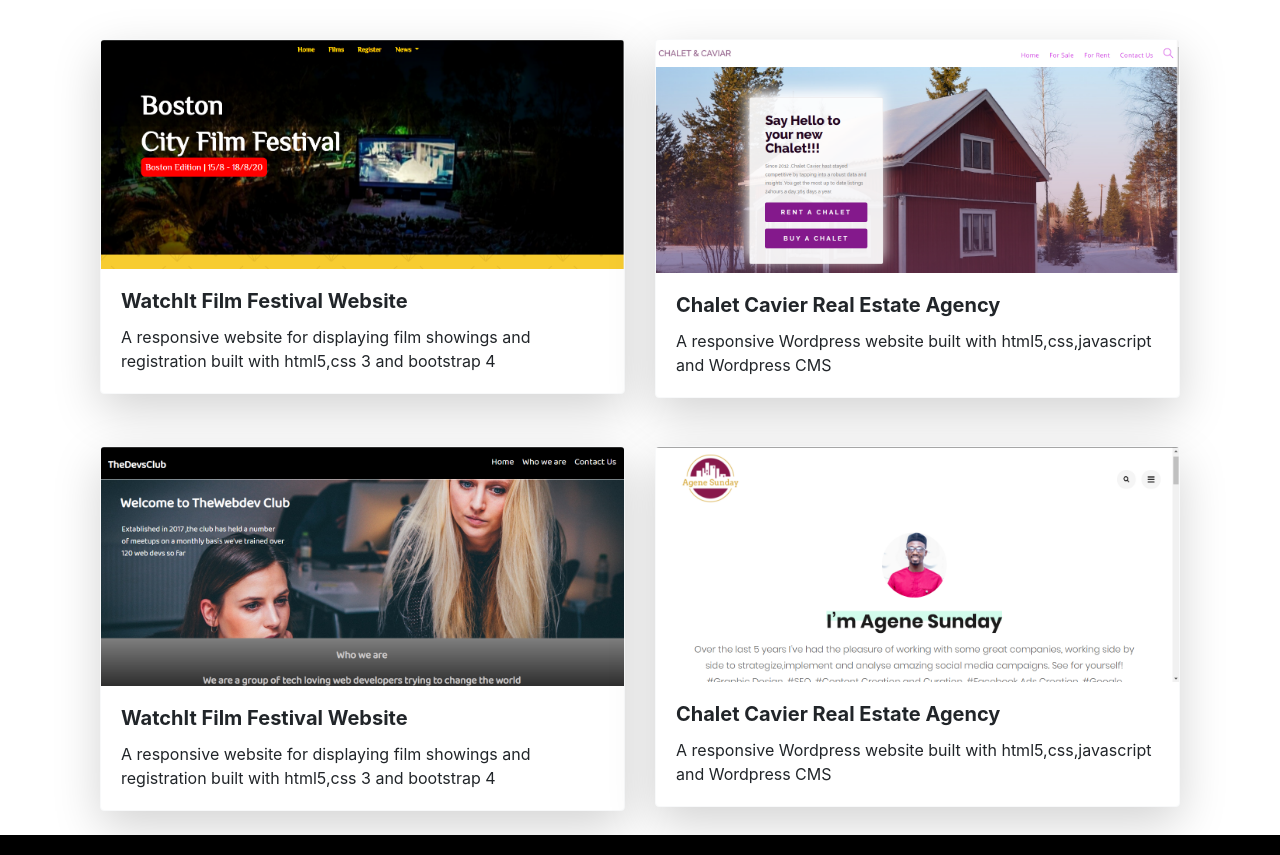
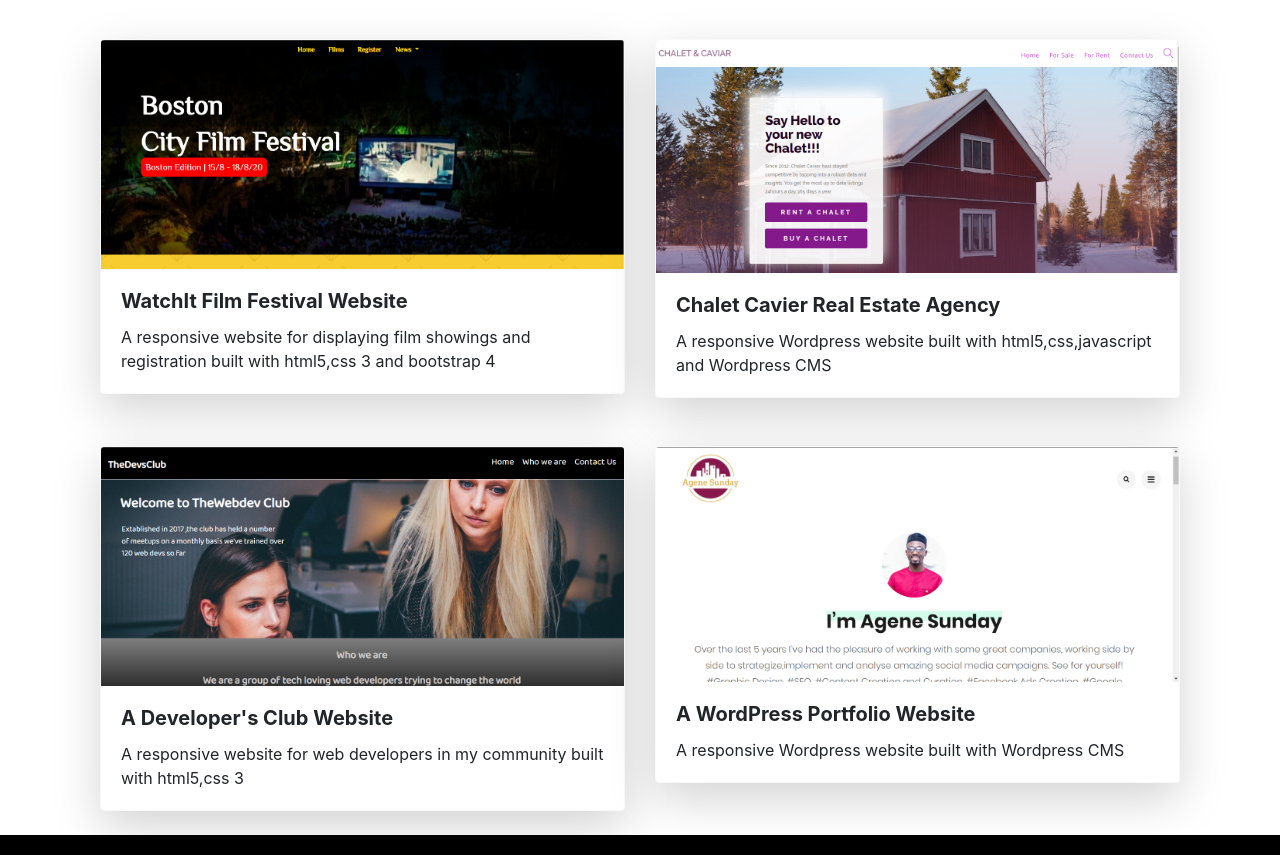
Before and after one commit to Ojay-webspecialist/agene_sunday_portfolio, a website: page projects.html in a window 1280 px wide. Shown: the part 75-930 px from the top of the page. Drawn offline with nearby package versions, Linux system fonts and the light colour scheme.

Commit message:
project details change

```diff
--- a/projects.html
+++ b/projects.html
@@ -82,8 +82,8 @@
                       <div class="card mb-5 mb-lg-0 border-light shadow-lg" >
                         <a href="https://webdevclub.netlify.app/"><img src="/images/webdevclub.PNG" class="card-img-top " alt="project_watchitoutside"></a>
                           <div class="card-body">
-                            <h5 class="card-title font-weight-bold">WatchIt Film Festival Website</h5>
-                            <p class="card-text">A responsive website for displaying film showings and registration built with html5,css 3 and bootstrap 4</p>
+                            <h5 class="card-title font-weight-bold">A Developer's Club Website</h5>
+                            <p class="card-text">A responsive website for web developers in my community  built with html5,css 3 </p>
 
                           </div>
                         </div>
@@ -92,8 +92,8 @@
                         <div class="card mb-5 mb-lg-0 border-light shadow-lg" >
                             <a href="https://dev-agenesunday.pantheonsite.io/"><img src="/images/agene_sunday_sidehustle.PNG" class="card-img-top " alt="project_chalet_cavier"></a>
                             <div class="card-body">
-                              <h5 class="card-title font-weight-bold">Chalet Cavier Real Estate Agency</h5>
-                              <p class="card-text">A responsive Wordpress website built with html5,css,javascript and Wordpress CMS</p>
+                              <h5 class="card-title font-weight-bold">A WordPress Portfolio Website</h5>
+                              <p class="card-text">A responsive Wordpress website built with  Wordpress CMS</p>
 
                             </div>
                         </div>
```
